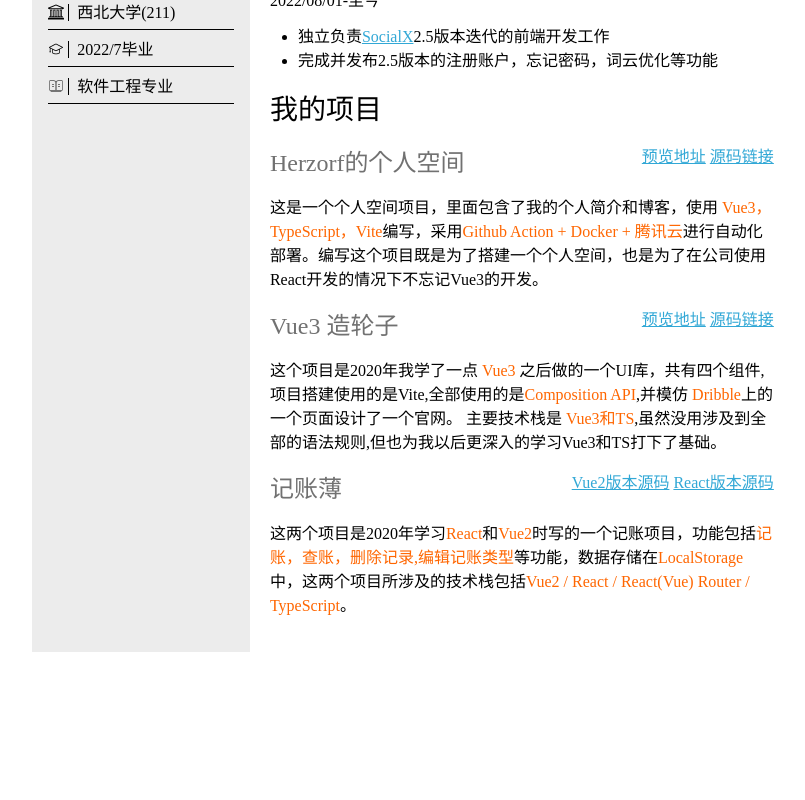
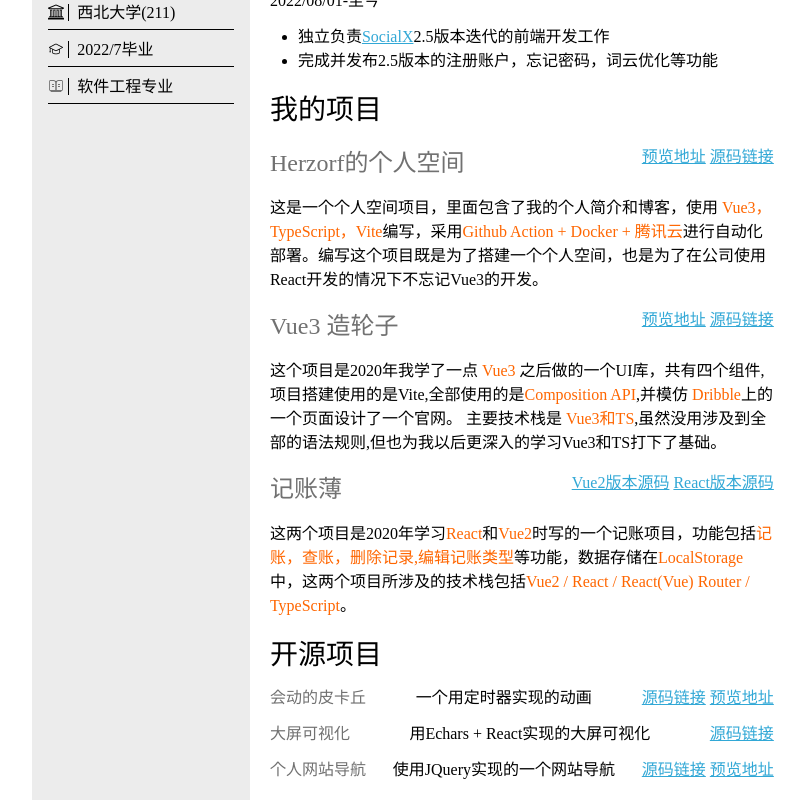
Before and after one commit to herzorf/herzorf, a Vue app: page /#/cv in a window 1280 px wide. Shown: the part 486-1286 px from the top of the page, without its empty margins (227-1032 px from the left). Before the commit the page ends 1138 px from the top, so only its background shows below. Built offline with nearby package versions, Linux system fonts and the light colour scheme.

Commit message:
开源项目

```diff
--- /dev/null
+++ b/src/pages/cv/components/other-project-item.vue
@@ -0,0 +1,20 @@
+<template>
+    <div>
+        <span><slot name="name"></slot></span>
+        <span><slot name="info"></slot></span>
+        <span><slot name="link"></slot></span>
+    </div>
+</template>
+<script setup lang="ts">
+</script>
+<style lang="scss" scoped>
+div {
+    display: flex;
+    justify-content: space-between;
+    margin-top: 12px;
+
+    span:first-child {
+        color: rgb(113, 113, 113);
+    }
+}
+</style>
--- /dev/null
+++ b/src/pages/cv/components/other-project.vue
@@ -0,0 +1,35 @@
+<template>
+    <section>
+        <MainTitle>开源项目</MainTitle>
+        <OtherProjectItem>
+            <template #name>会动的皮卡丘</template>
+            <template #info>
+            一个用定时器实现的动画
+            </template>
+            <template #link> <a href="https://github.com/herzorf/Draw-pikachu">源码链接</a> <a href="https://herzorf.github.io/Draw-pikachu/write.html">预览地址</a>  </template>
+        </OtherProjectItem>
+        <OtherProjectItem>
+            <template #name>大屏可视化</template>
+            <template #info>
+                用Echars + React实现的大屏可视化
+            </template>
+            <template #link> <a href="https://github.com/herzorf/bigScreen">源码链接</a> <a href="" disabled="true" ></a>  </template>
+        </OtherProjectItem>
+        <OtherProjectItem>
+            <template #name>个人网站导航</template>
+            <template #info>
+             使用JQuery实现的一个网站导航
+            </template>
+            <template #link> <a href="https://github.com/herzorf/Navigation-webpage">源码链接</a> <a href="https://he_zhongfeng.gitee.io/navigation-webpage/index.html" >预览地址</a>  </template>
+        </OtherProjectItem>
+    </section>
+</template>
+<script setup lang="ts">
+import MainTitle from './main-title.vue';
+import OtherProjectItem from './other-project-item.vue';
+
+
+</script>
+<style lang="scss">
+
+</style>
--- a/src/pages/cv/cv.vue
+++ b/src/pages/cv/cv.vue
@@ -21,6 +21,7 @@
       <MySkill />
       <MyWorkExperience/>
       <MyProjectExperience/>
+      <OtherProject/>
     </main>
   </article>
 </template>
@@ -30,6 +31,7 @@ import Svg from "@/components/svg/svg.vue";
 import MyWorkExperience from "./components/my-work-experience.vue";
 import MySkill from "./components/my-skill.vue";
 import MyProjectExperience from "./components/my-project-experience.vue";
+import OtherProject from "./components/other-project.vue";
 </script>
 <style lang="scss" scope>
 a {
```
